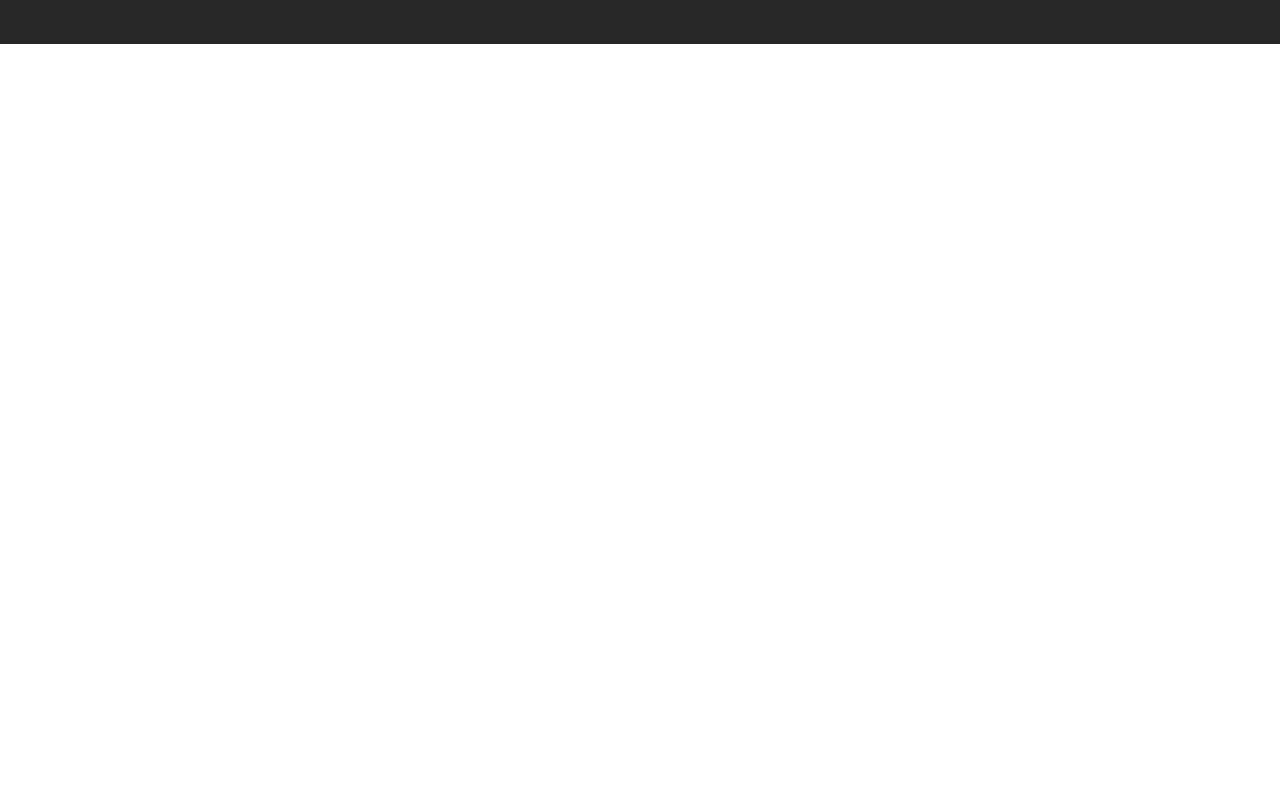
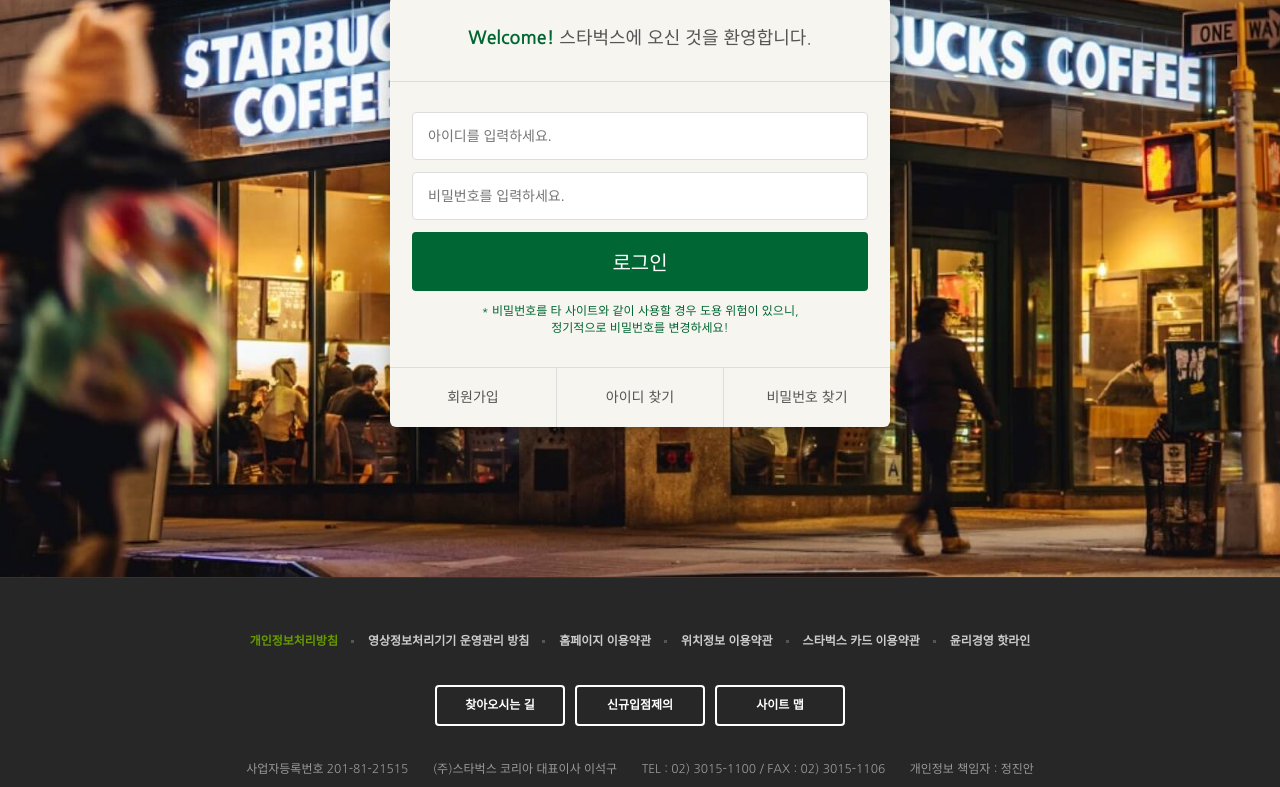
Before and after one commit to JinanJeong/starbucks, a plain HTML site: page signin/index.html in a window 1280 px wide. Shown: the part 290-1077 px from the top of the page. Before the commit the page ends 800 px from the top, so only its background shows below. Drawn offline with nearby package versions, Linux system fonts and the light colour scheme.

Commit message:
'로그인_페이지_완성'

```diff
--- /dev/null
+++ b/css/signin.css
@@ -0,0 +1,78 @@
+.signin {
+  margin-top: 120px;
+  padding: 100px 0 150px;
+  background-image: url("../images/signin_bg.jpg");
+  background-repeat: no-repeat;
+  background-attachment: fixed;
+  background-position: center;
+  background-size: cover;
+}
+.signin h1 {
+  color: #fff;
+  font-size: 30px;
+  font-weight: 700;
+  text-align: center;
+  margin-bottom: 24px;
+}
+.signin__card {
+  width: 500px;
+  margin: 0 auto;
+  border-radius: 6px;
+  background-color: #f6f5f0;
+  box-shadow: 2px 2px 20px rgba(0, 0, 0, .3);
+  color: #555;
+}
+.signin__card h2 {
+  padding: 30px;
+  font-size: 18px;
+  text-align: center;
+  border-bottom: 1px solid #ddd;
+}
+.signin__card h2 strong {
+  font-weight: 700;
+  color: #006633;
+}
+.signin__card form {
+  padding: 30px 22px;
+}
+.signin__card form input {
+  width: 100%;
+  margin-bottom: 12px;
+  padding: 15px;
+  border: 1px solid #ddd;
+  border-radius: 4px;
+  outline: none;
+  box-sizing: border-box;
+  font-size: 14px;
+}
+.signin__card form [type="submit"] {
+  background-color: #006633;
+  border: none;
+  color: #fff;
+  font-size: 20px;
+  cursor: pointer;
+}
+.signin__card form p {
+  font-size: 12px;
+  color: #006633;
+  text-align: center;
+}
+.signin__card .actions {
+  display: flex;
+  border-top: 1px solid #ddd;
+}
+.signin__card .actions a {
+  flex-grow: 1;
+  flex-basis: 0;
+  text-align: center;
+  padding: 20px;
+  color: #555;
+  font-size: 14px;
+  border-right: 1px solid #ddd;
+}
+.signin__card .actions a:last-child {
+  border-right: none;
+}
+.signin__card .actions a:hover {
+  text-decoration: underline;
+}
--- a/signin/index.html
+++ b/signin/index.html
@@ -1,5 +1,5 @@
 <!DOCTYPE html>
-<html lang="">
+<html lang="ko">
 <head>
   <meta charset="UTF-8" />
   <meta http-equiv="X-UA-Compatible" content="IE=edge" />
@@ -26,6 +26,7 @@
   <link href="https://fonts.googleapis.com/css2?family=Nanum+Gothic:wght@400;700&display=swap" rel="stylesheet" />
   <link rel="stylesheet" href="https://fonts.googleapis.com/icon?family=Material+Icons" />
   <link rel="stylesheet" href="../css/common.css" />
+  <link rel="stylesheet" href="../css/signin.css" />
 
   <script defer src="../js/common.js"></script>
 </head>
@@ -367,9 +368,27 @@
 
 
   <section class="signin">
-
+    <h1>로그인</h1>
+    <div class="signin__card">
+      <h2>
+        <strong>Welcome!</strong> 스타벅스에 오신 것을 환영합니다.
+      </h2>
+      <form>
+        <input type="text" placeholder="아이디를 입력하세요." />
+        <input type="password" placeholder="비밀번호를 입력하세요." />
+        <input type="submit" value="로그인" />
+        <p>
+          * 비밀번호를 타 사이트와 같이 사용할 경우 도용 위험이 있으니,<br />
+          정기적으로 비밀번호를 변경하세요!
+        </p>
+      </form>
+      <div class="actions">
+        <a href="javascript:void(0)">회원가입</a>
+        <a href="javascript:void(0)">아이디 찾기</a>
+        <a href="javascript:void(0)">비밀번호 찾기</a>
+      </div>
+    </div>
   </section>
-
 
 
   <!-- FOOTER -->
```
Also changed, not shown: index.html (+1 -1 lines).
